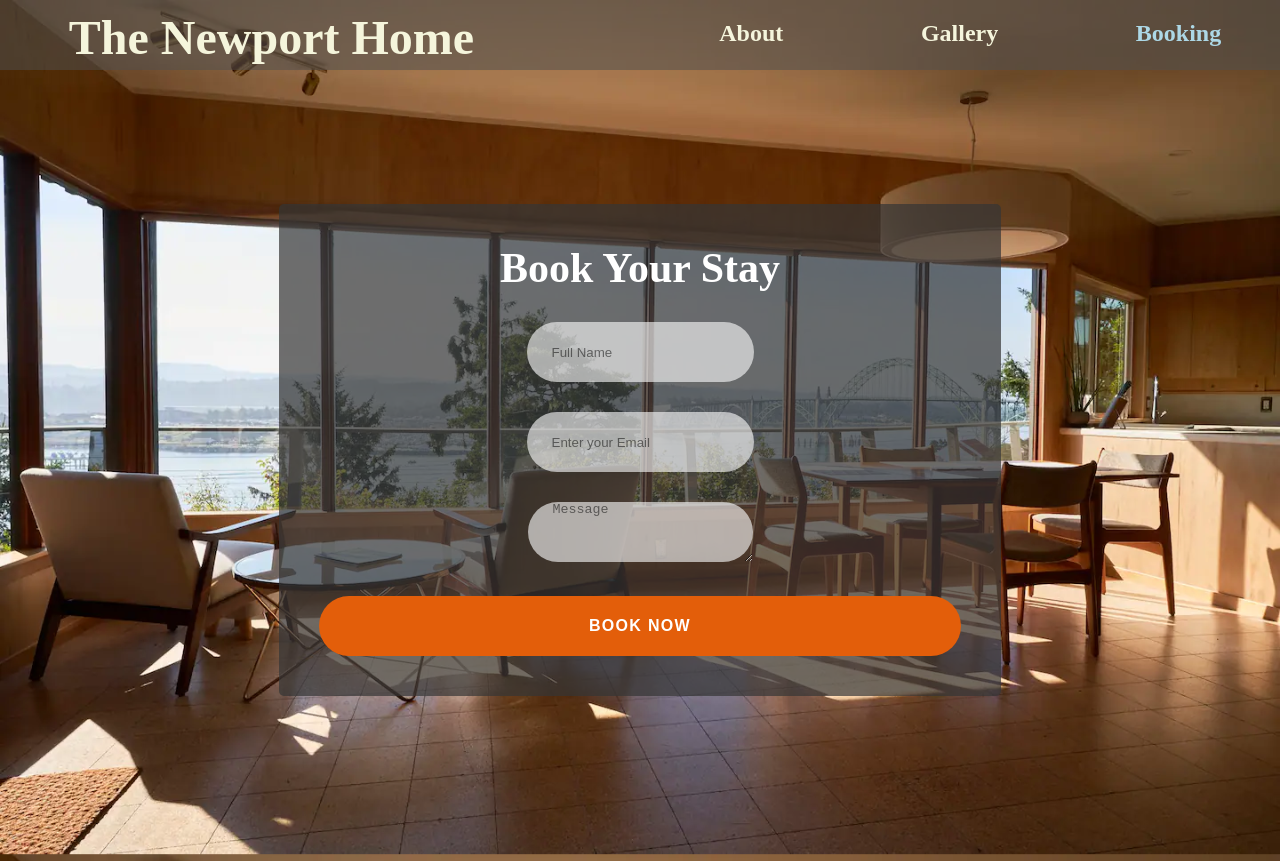
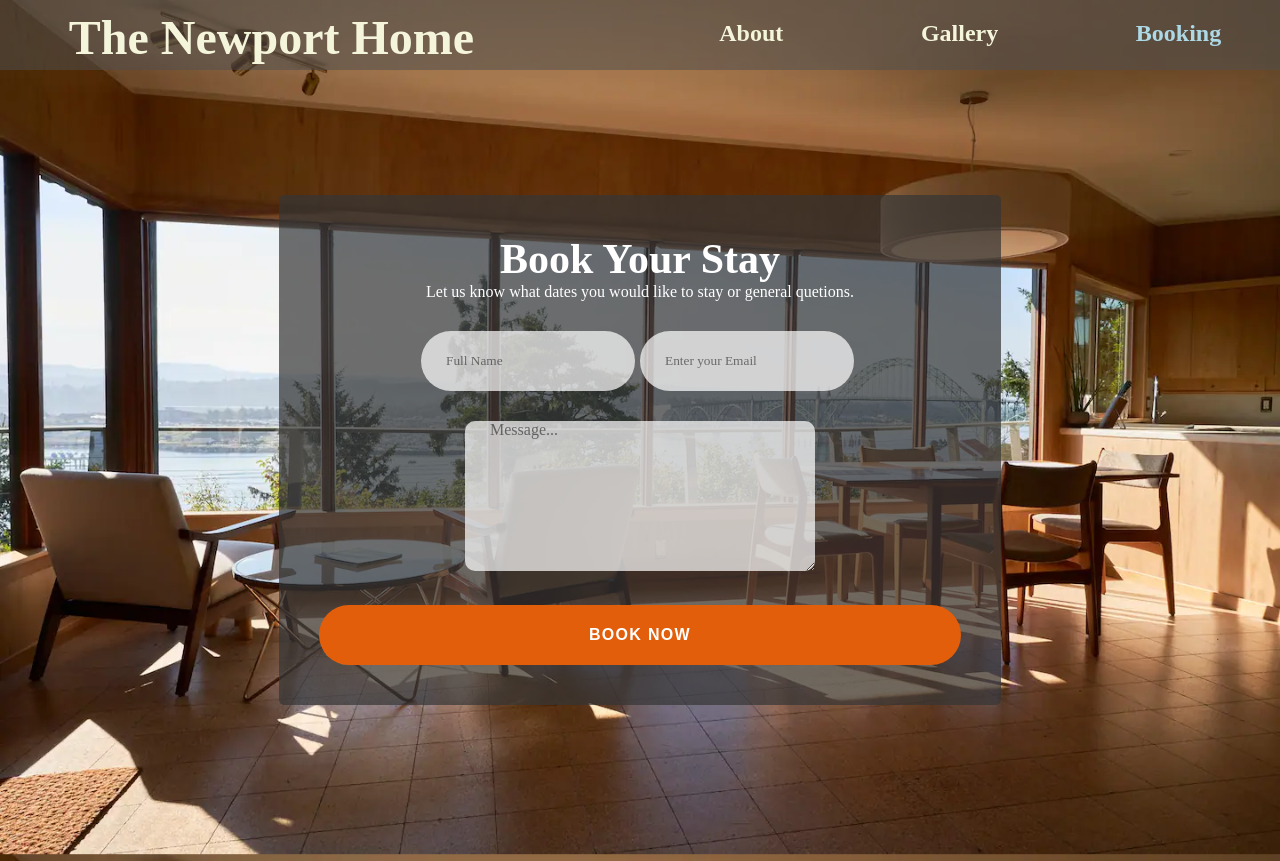
Before and after one commit to PeterwMcClelland/Beach-House, a React (Create React App) app: page /booking in a window 1280 px wide. Shown: the top 861 px of the page. Built offline with nearby package versions, Linux system fonts and the light colour scheme.

Commit message:
booking font

```diff
--- a/src/App.css
+++ b/src/App.css
@@ -199,6 +199,10 @@ a {
       text-align: center;
     }
 
+    .form-control {
+      font-family: 'Roboto Slab', serif;
+    }
+
 .section{
     position: relative;
     height: 100vh;
@@ -218,6 +222,7 @@ a {
 #booking{
     font-family: 'Raleway', sans-serif;
     padding-top: 100px;
+
     }
 
     .booking-form{
@@ -232,6 +237,28 @@ a {
     z-index: 20
     }
 
+    #message {
+      height: 150px;
+      border-radius: 10px;
+      font-family: 'Roboto Slab', serif;
+      font-size: medium;
+      width: 300px;
+    }
+
+    .booking-text {
+      margin-left: 100px;
+    color: white;
+    margin-right: 100px;
+    justify-items: center;
+    font-family: 'Roboto Slab', serif;
+    }
+
+    .tableinputs {
+      display: inline-flex;
+
+
+    }
+
     .booking-form::before{
     content: '';
     position: absolute;
@@ -239,6 +266,7 @@ a {
     right: 0;
     bottom: 0;
     top: 0;
+
     background: rgba(53, 53, 53, 0.7);
     z-index: -1
     }
@@ -263,7 +291,7 @@ a {
     }
 
     .booking-form .form-control{
-        background-color: rgba(255, 255, 255, 0.6);
+        background-color: rgba(255, 255, 255, 0.7);
         height: 60px;
         padding: 0px 25px;
         border: none;
@@ -371,6 +399,7 @@ a {
 
         .booking-form .form-group.input-not-empty .form-control{
         padding-top: 16px
+
         }
 
         .booking-form .form-group.input-not-empty .form-label{
@@ -396,6 +425,7 @@ a {
         .booking-form .submit-btn:hover, .booking-form .submit-btn:focus{
         opacity: 0.9
         }
+
 
 
         /* ---------- Gallery ---------- */
--- a/src/components/Booking.js
+++ b/src/components/Booking.js
@@ -34,8 +34,10 @@ function Booking() {
             <div className="booking-form">
               <div className="form-header">
                 <h1 className="booking-h1">Book Your Stay</h1>
+                <p className='booking-text'>Let us know what dates you would like to stay or general quetions.</p>
               </div>
               <form onSubmit={handleSubmit}>
+                <div className="tableinputs">
                 <div className="row">
                   <div>
                     <div className="form-group">
@@ -68,13 +70,15 @@ function Booking() {
                     </div>
                   </div>
                 </div>
+                </div>
 
                 <div className="row">
                   <div>
                     <div className="form-group">
                       <textarea
+                      id='message'
                         className="form-control"
-                        placeholder="Message"
+                        placeholder="Message..."
                         type="text"
                         name="message"
                         value={message}
```
Also changed, not shown: 1 other file (tests, documents, lock files or other folders).
